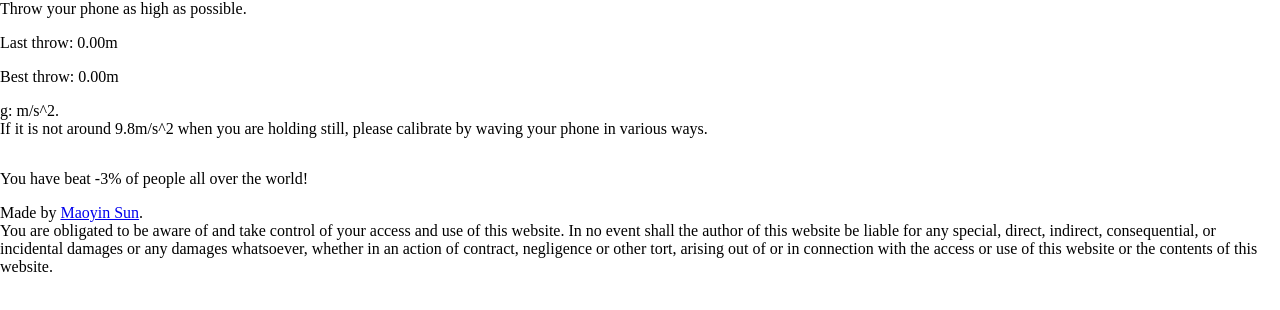
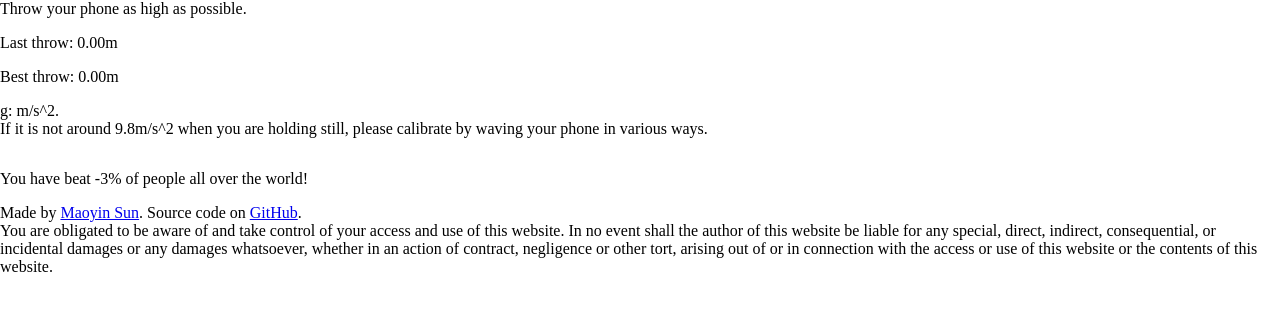
Before and after one commit to simonmysun/ThrowYourPhone, a website with bundled scripts: page src/index.html in a window 1280 px wide. Built offline with nearby package versions, Linux system fonts and the light colour scheme.

Commit message:
add source code link

```diff
--- a/src/index.html
+++ b/src/index.html
@@ -18,7 +18,8 @@
     <p id="comment"></p>
     <p id="record">You have beat -3% of people all over the world! </p>
     <p>
-      Made by <a href="https://maoyin.eu">Maoyin Sun</a>. <br>
+      Made by <a href="https://maoyin.eu">Maoyin Sun</a>. Source code on <a
+        href="https://github.com/simonmysun/ThrowYourPhone">GitHub</a>.<br>
       You are obligated to be aware of and take control of your access and use of this website.
       In no event shall the author of this website be liable for any special, direct, indirect, consequential, or
       incidental damages or any damages whatsoever, whether in an action of contract, negligence or other tort, arising
```
Also changed, not shown: dist/index.html.
